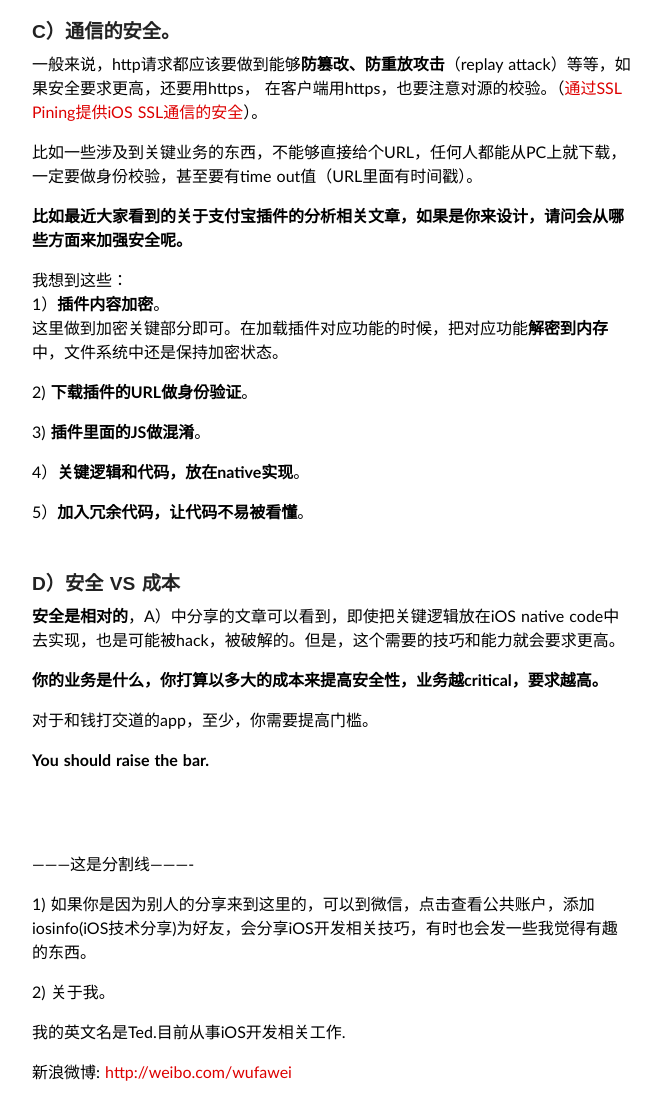
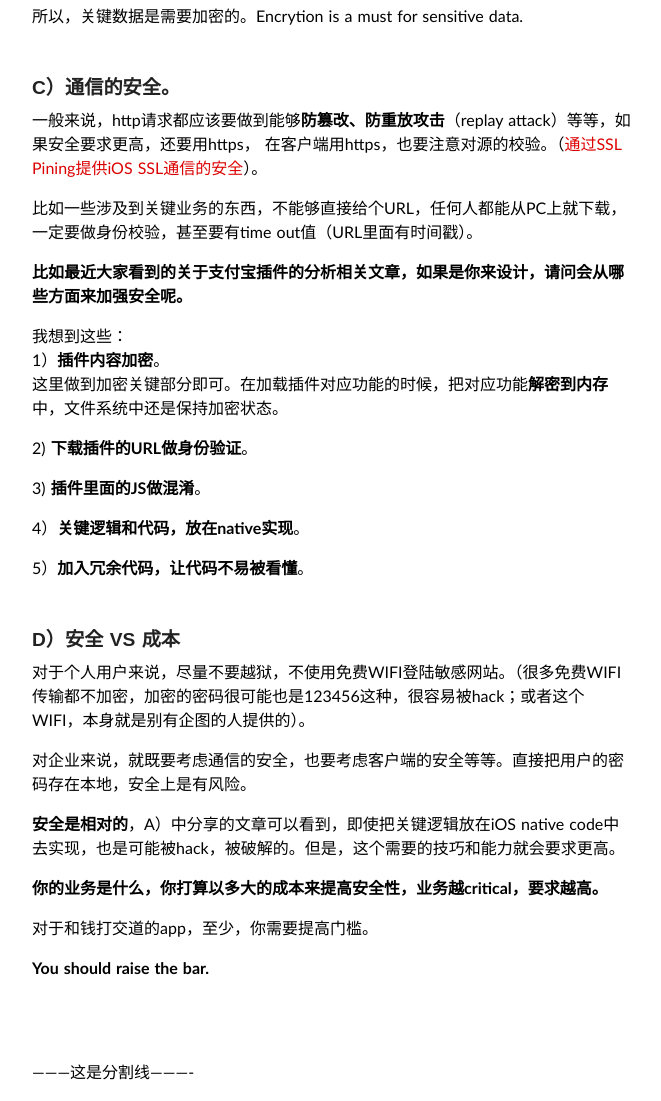
Before and after one commit to wufawei/wufawei.github.com, a Jekyll site: the page built from _posts/201307/2013-07-08-iOS-application-security.md, in a window 1280 px wide and 1400 px high, scrolled down 1507 px. Shown: the part 254-1355 px from the top of the window, without its empty margins (308-969 px from the left). Built offline with Jekyll 4.4.1, drawn with Linux system fonts in a browser that asks for light colours; some web fonts are replaced; Markdown is read by kramdown in place of the engine named in the settings; comment, search, counter and statistics services are not loaded; some of the changed text lies outside the part shown; grey boxes are pictures that could not be loaded.

Commit message:
modify content

```diff
--- a/_posts/201307/2013-07-08-iOS-application-security.md
+++ b/_posts/201307/2013-07-08-iOS-application-security.md
@@ -42,8 +42,9 @@ Part5 分享了一些高级分析技术。分析了如何获得特定类的信
 ### B）关键数据的保存。 ##
 在本地保存的数据，一般来说，要么:
 1）存本地db。
-2）存plist文件。
+2）存plist文件。  ([NSUserDefaults standardUserDefaults] 也是一个plist文件)
 3）存入keychain。
+
 如果直接保存明文，即使在keychain中，也不安全。
 之前我写过一篇blog，[**keychain is not safe**](http://wufawei.com/2013/06/Keychain-is-not-safe/)，里面提到了某微博，其实就是**新浪微博客户端**，**把用户密码存在keychain中，在一定条件下，也是可以提取出来的**。
 
@@ -54,8 +55,7 @@ Part5 分享了一些高级分析技术。分析了如何获得特定类的信
 ![](http://farm6.staticflickr.com/5446/8937211262_0a3c9a75b6.jpg)
 
 
-
-
+所以，关键数据是需要加密的。Encrytion is a must for sensitive data.
 
 
 <br />
@@ -80,7 +80,17 @@ Part5 分享了一些高级分析技术。分析了如何获得特定类的信
  5）**加入冗余代码，让代码不易被看懂**。
 
 <br />
+
+
 ### D）安全 VS 成本 ##
+
+
+对于个人用户来说，尽量不要越狱，不使用免费WIFI登陆敏感网站。（很多免费WIFI传输都不加密，加密的密码很可能也是123456这种，很容易被hack；或者这个WIFI，本身就是别有企图的人提供的）。
+
+
+对企业来说，就既要考虑通信的安全，也要考虑客户端的安全等等。直接把用户的密码存在本地，安全上是有风险。
+
+
 
 **安全是相对的**，A）中分享的文章可以看到，即使把关键逻辑放在iOS native code中去实现，也是可能被hack，被破解的。但是，这个需要的技巧和能力就会要求更高。
 
@@ -89,11 +99,6 @@ Part5 分享了一些高级分析技术。分析了如何获得特定类的信
 对于和钱打交道的app，至少，你需要提高门槛。
 
 **You should raise the bar.**
-
-
-
-
-
 
 
 <br/>
```
